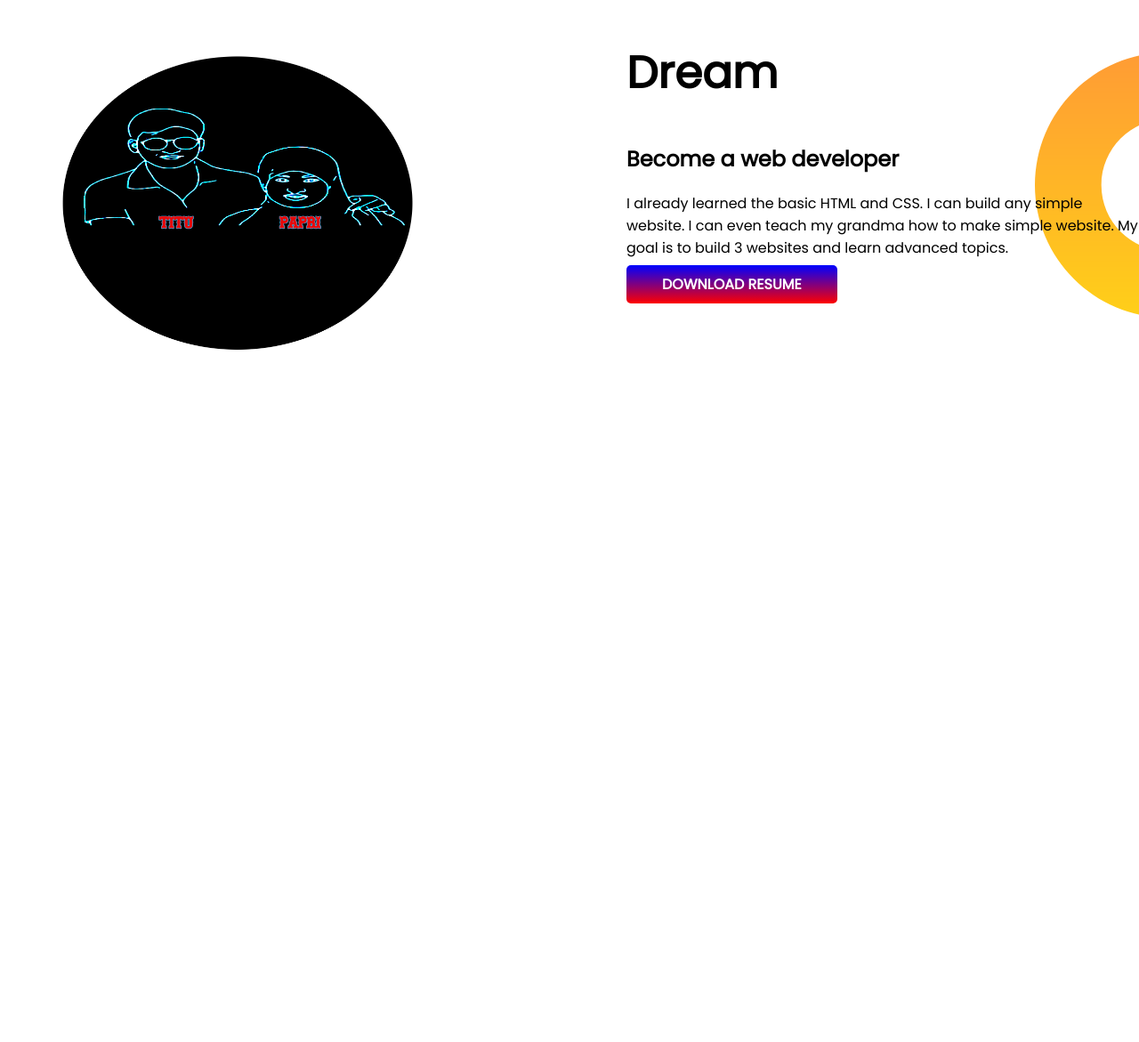
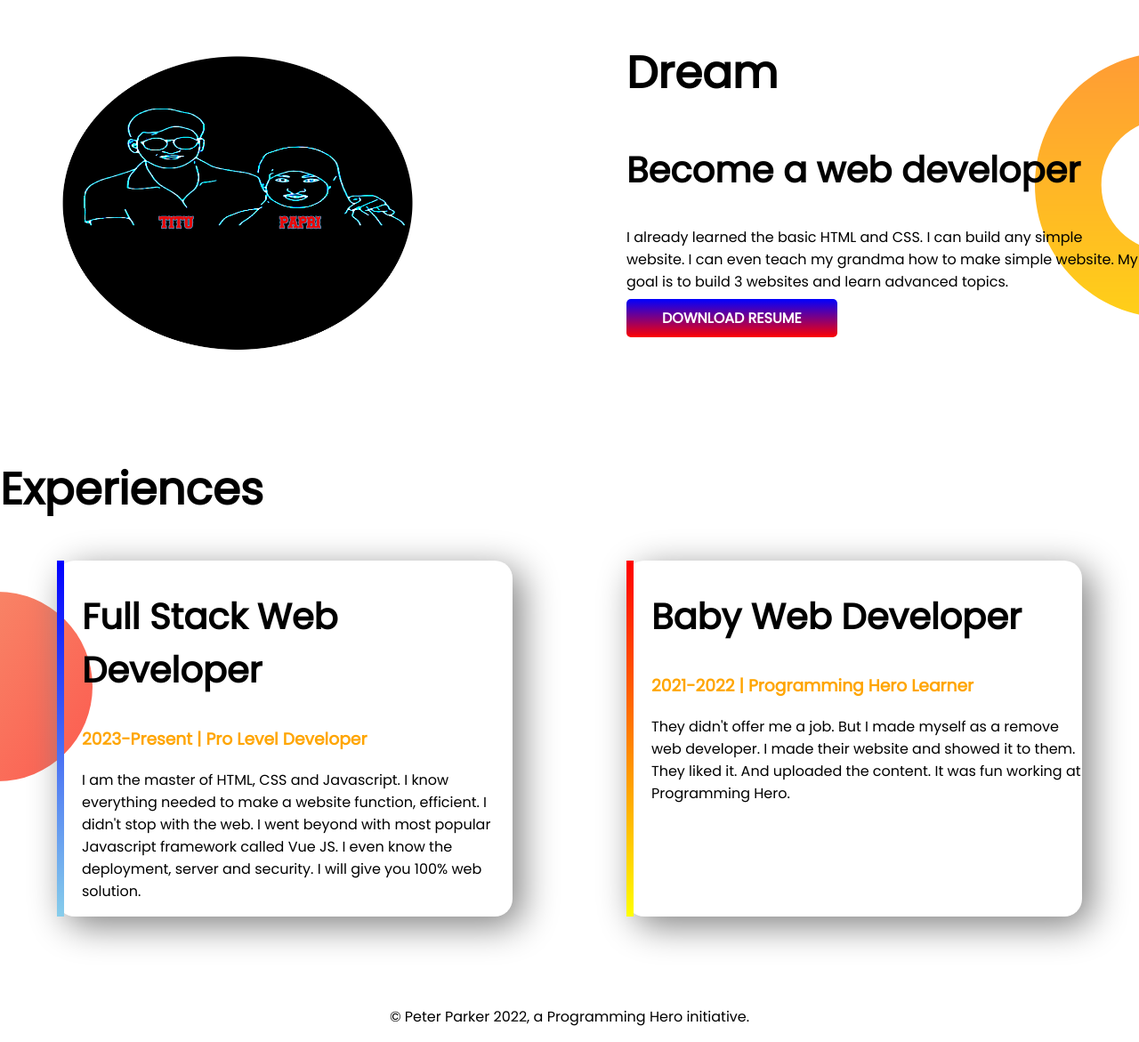
Before and after one commit to titupapri/my-portfolio, a plain HTML site: page index.html in a window 1280 px wide. Shown: the part 560-1731 px from the top of the page at 89% size. Before the commit the page ends 1073 px from the top, so only its background shows below. Drawn offline with Linux system fonts and the light colour scheme.

Commit message:
fotter added

```diff
--- a/index.html
+++ b/index.html
@@ -12,7 +12,7 @@
     <link rel="stylesheet" href="style.css">
 </head>
 <body>
-<section class="top">
+<section class="top fex">
     <div class="half-width">
         <h1>Welcome To</h1>
         <h1><span class="orange-color">Soykat Ahmed</span> World!</h1>
@@ -24,7 +24,7 @@
         <img src="images/icon.png" alt="">
     </div>
 </section>
-<section class="dream">
+<section class="dream fex">
     <div class="half-width">
         <img src="images/icon.png" alt="">
     </div>
@@ -36,6 +36,28 @@
     </div>
 
 </section>
+<section class="exp">
+    <h1>Experiences</h1>
+    <div class="fex">
+        <div id="full" class="half">
+            <h2>Full Stack Web Developer</h2>
+            <h3 class="orange-color">2023-Present | Pro Level Developer</h3>
+            <p>I am the master of HTML, CSS and Javascript. I know everything needed to make a website function, efficient. I didn't stop with the web. I went beyond with most popular Javascript framework called Vue JS. I even know the deployment, server and security. I will give you 100% web solution.</p>
+
+        </div>
+        <div id="baby" class="half">
+            <h2>Baby Web Developer</h2>
+            <h3 class="orange-color">2021-2022 | Programming Hero Learner</h3>
+            <p>They didn't offer me a job. But I made myself as a remove web developer. I made their website and showed it to them. They liked it. And uploaded the content. It was fun working at Programming Hero.</p>
+
+        </div>
+    </div>
+
+
+</section>
+<footer>
+    <p>© Peter Parker 2022, a Programming Hero initiative.</p>
+</footer>
 
 </body>
 </html>
--- a/style.css
+++ b/style.css
@@ -6,17 +6,21 @@ h1{
     font-size: 50px;
 
 }
+h2{
+    font-size: 40px;
+}
 .orange-color{
     color: orange;
 
 }
-section{
+.fex{
     display:flex;
     margin-bottom: 100px;
 }
 .half-width{
     width: 50%;
     padding-left: 5%;
+
 }
 .half-width img{
     width: 70%;
@@ -39,3 +43,30 @@ section{
     background-repeat: no-repeat;
     background-position: right;
 }
+.exp{
+    background-image: url(images/exp-bg.png);
+    background-repeat: no-repeat;
+    background-position: left;
+}
+.half{
+    width: 40%;
+    margin-left: 5%;
+    margin-right: 5%;
+    padding-left: 20px;
+    border-radius: 20px;
+    box-shadow: 10px 10px 40px grey;
+}
+#full{
+    border-left: 8px solid;
+    border-image: linear-gradient( blue, skyblue);
+    border-image-slice: 1;
+
+}
+#baby{
+    border-left: 8px solid;
+    border-image: linear-gradient( red, yellow);
+    border-image-slice: 1;
+}
+footer p{
+    text-align: center;
+}
```
